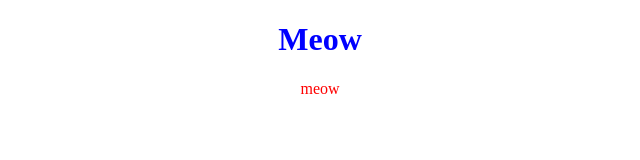
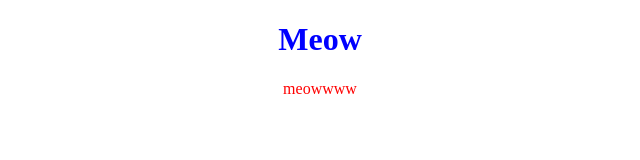
Before and after one commit to PapaNoJohns/nojohns.gg, a plain HTML site: page src/test.html in a window 1280 px wide. Shown: the full height of the page, 320-960 px from the left. Drawn offline with Linux system fonts and the light colour scheme.

Commit message:
Update test.html

```diff
--- a/src/test.html
+++ b/src/test.html
@@ -5,6 +5,6 @@
     </head>
     <body>
         <h1>Meow</h1>
-        <p>meow</p>
+        <p>meowwww</p>
     </body>
 </html>
```
